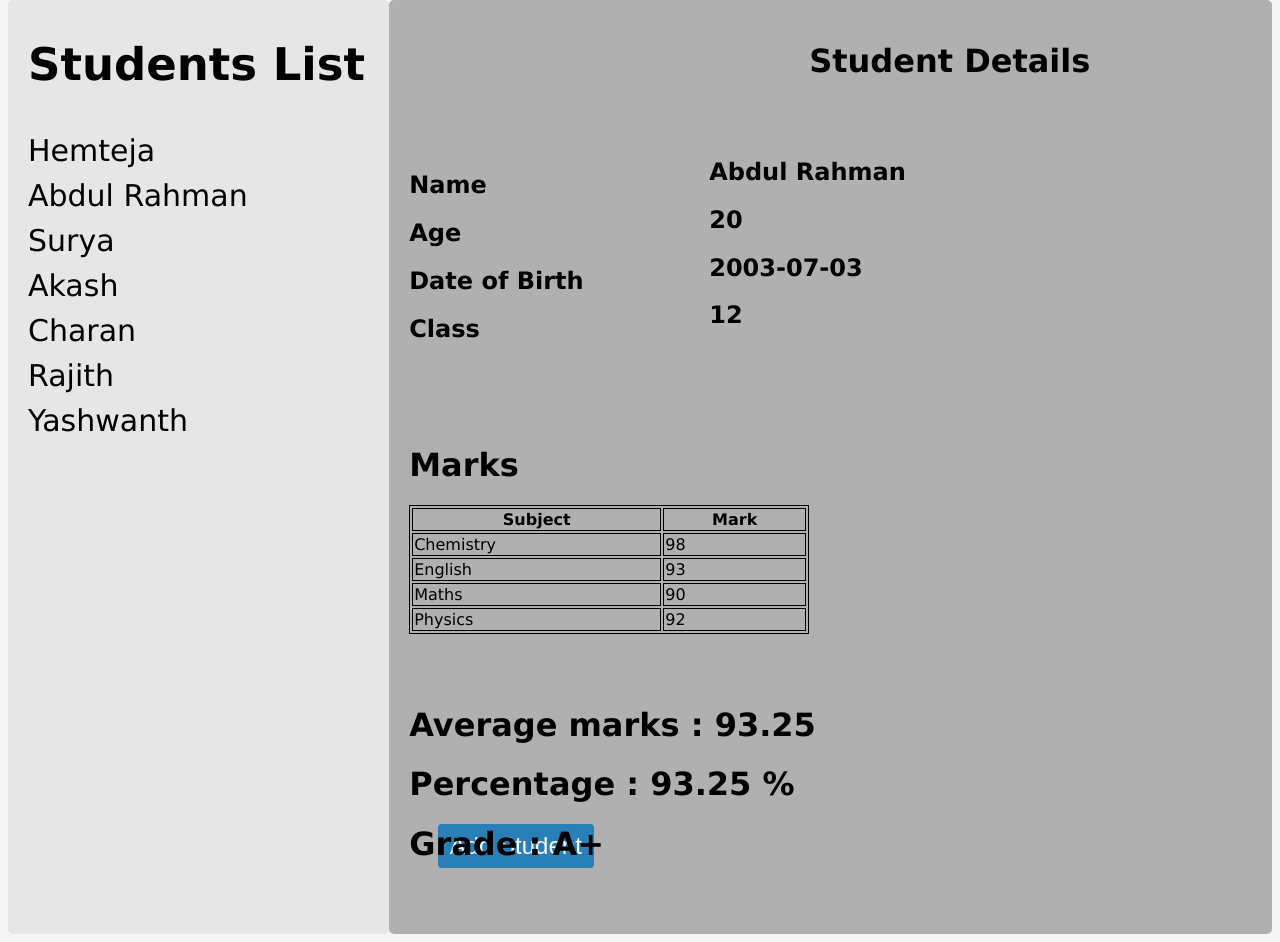
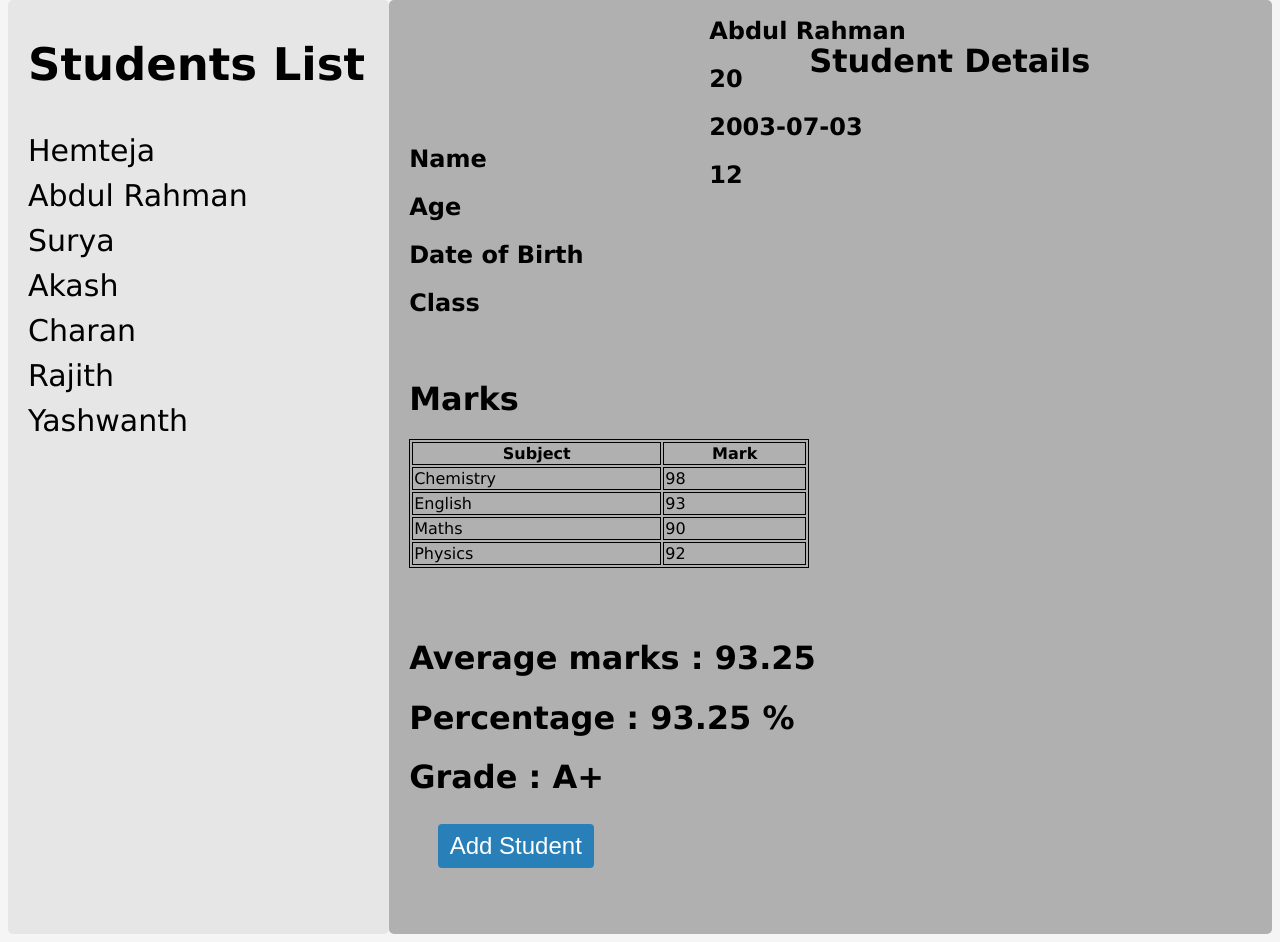
Before and after one commit to Hemateja-Pulikanti/Student_Management_Flask-App, a Flask app: page /student/1 in a window 1280 px wide. Shown: the part 241-1183 px from the top of the page. Run offline with Flask 3, Linux system fonts and the light colour scheme.

Commit message:
Update home.css

```diff
--- a/static/home.css
+++ b/static/home.css
@@ -43,13 +43,12 @@ body {
     padding-left: 400px;
 }
 .queries {
-    padding-top: 50px;
+    padding-top: 2vh;
 }
 .details {
     position: relative;
-    top: -225px;
+    top: -27vh;
     left: 300px;
-    overflow-x: hidden;
 }
 .student-details-marks {
     position: relative;
```
